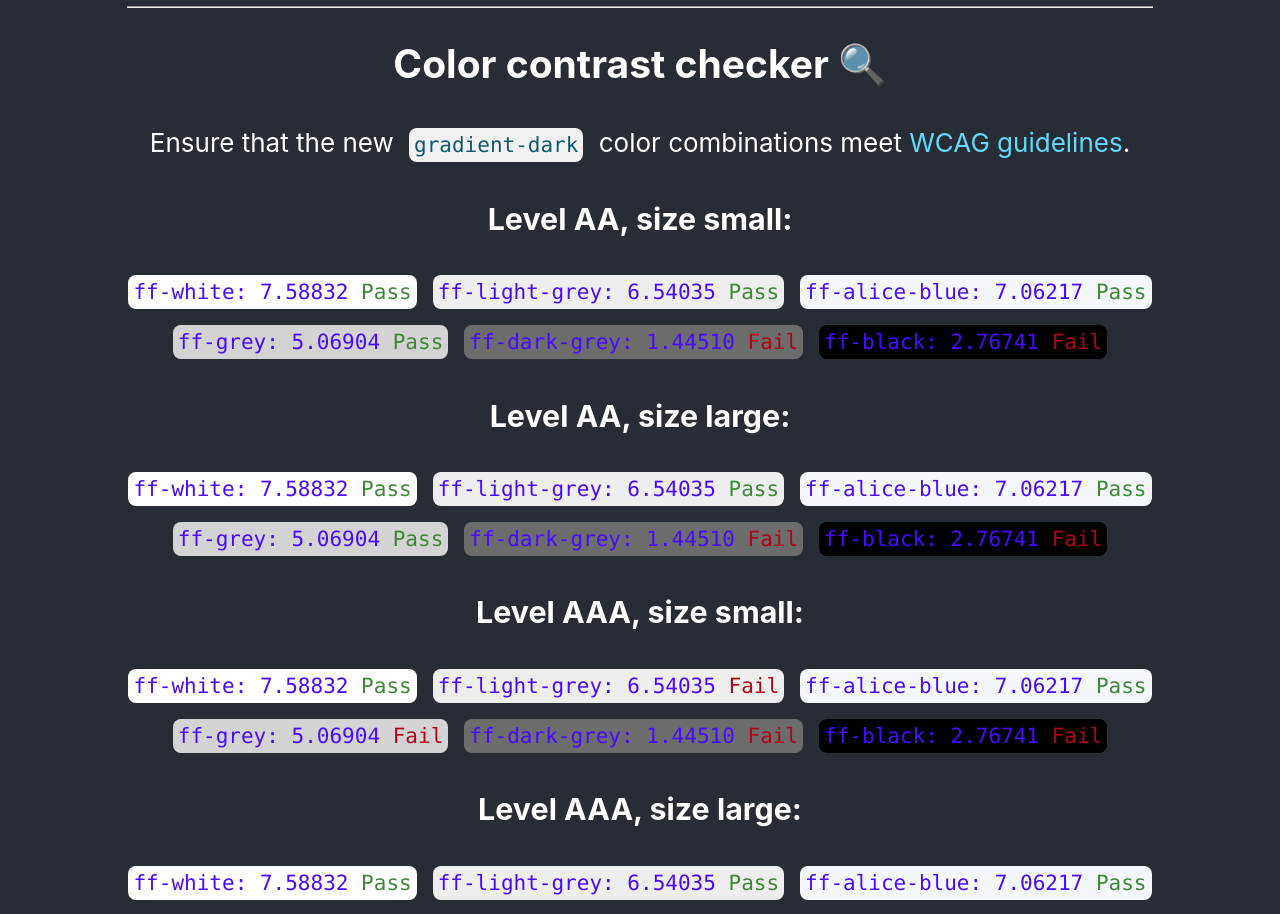
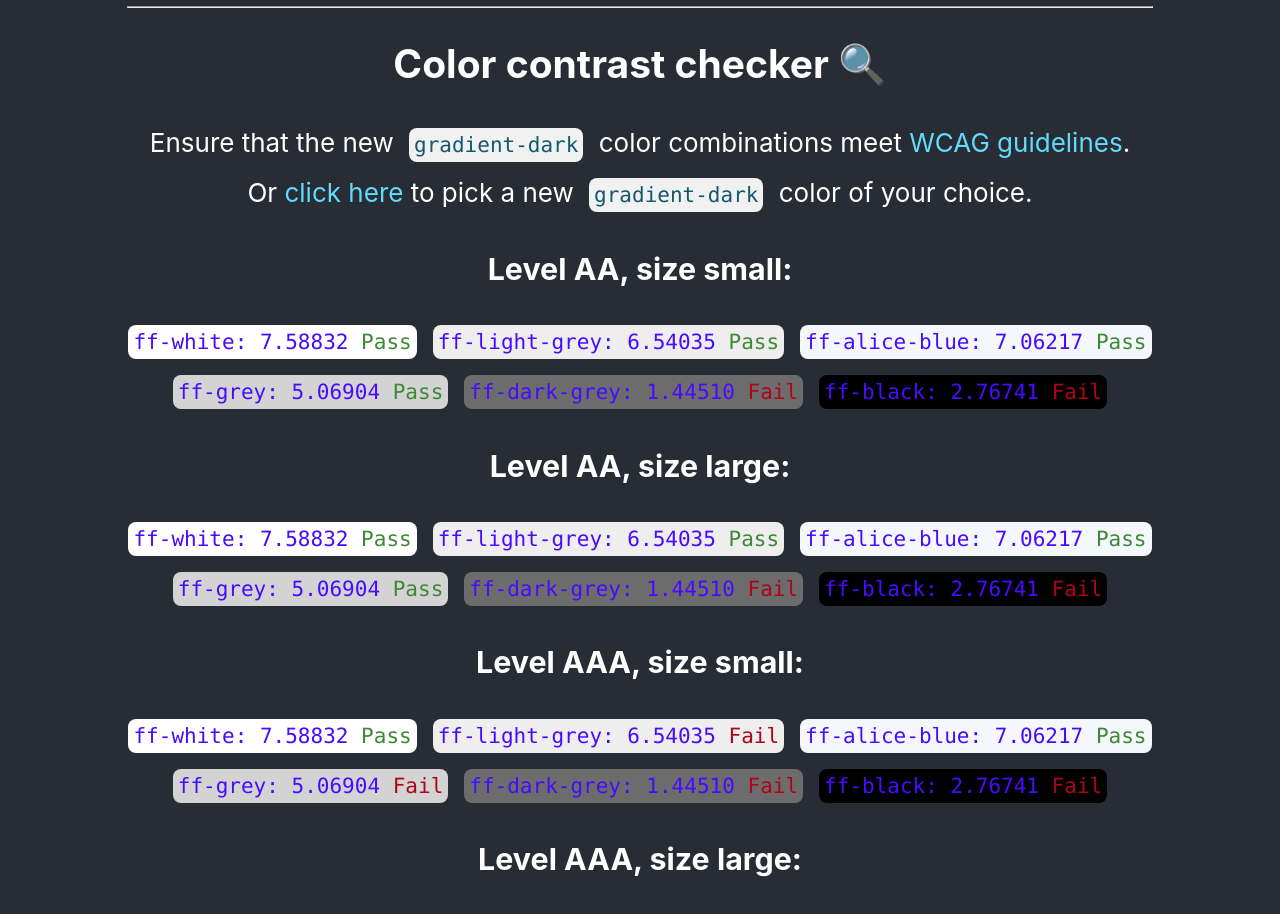
Before and after one commit to lam-tiffany/ff-brand-colors-generator, a React (Create React App) app: page / in a window 1280 px wide. Shown: the part 820-1734 px from the top of the page. Built offline with nearby package versions, Linux system fonts and the light colour scheme.

Commit message:
Allows change picking a new gradient color manually (in color contrast checker section)

```diff
--- a/src/App.css
+++ b/src/App.css
@@ -33,7 +33,7 @@ blockquote {
   border-left: 5px solid white;
 }
 
-.block-picker {
+.block-picker, .sketch-picker, .sketch-gradient input  {
   margin: 15px auto;
 }
 
--- a/src/App.js
+++ b/src/App.js
@@ -1,7 +1,7 @@
 import './App.css';
 import tinycolor from 'tinycolor2';
 import React, { Component } from 'react';
-import { BlockPicker } from 'react-color';
+import { BlockPicker, SketchPicker } from 'react-color';
 import Color from './components/Color';
 import ContrastChecker from './components/ContrastChecker';
 
@@ -10,7 +10,8 @@ class App extends Component {
     primary: '#794cff',
     gradientDark: '#480bff',
     copied: false,
-    wcagExpand: false
+    wcagExpand: false,
+    sketchExpand: false
   }
 
   handleChangeComplete = (newPrimary) => {
@@ -29,13 +30,13 @@ class App extends Component {
     this.setState({ ...this.state, copied: true });
   };
 
-  handleWcagToggle = () => {
-    this.setState({ ...this.state, wcagExpand: !this.state.wcagExpand });
+  handleExpandToggle = (e, name) => {
+    this.setState({ ...this.state, [name]: !this.state[name] });
   }
 
 
   render() {
-    const { primary, gradientDark, copied, wcagExpand } = this.state;
+    const { primary, gradientDark, copied, wcagExpand, sketchExpand } = this.state;
     return (
       <div className="App">
         <header>
@@ -69,10 +70,22 @@ class App extends Component {
           <hr />
           <section>
             <h2>Color contrast checker 🔍</h2>
-            <p>Ensure that the new <code>gradient-dark</code> color combinations meet <span className='App-link' onClick={this.handleWcagToggle} title='Web Content Accessibility Guidelines (Version 2.0)'>WCAG guidelines</span>.</p>
+            <p>Ensure that the new <code>gradient-dark</code> color combinations meet <span className='App-link' onClick={(e) => this.handleExpandToggle(e, 'wcagExpand')} title='Web Content Accessibility Guidelines (Version 2.0)'>WCAG guidelines</span>.
+
             {wcagExpand && <blockquote cite="https://webaim.org/resources/contrastchecker/"><small>
             WCAG 2.0 level AA requires a contrast ratio of at least 4.5:1 for normal text and 3:1 for large text. WCAG Level AAA requires a contrast ratio of at least 7:1 for normal text and 4.5:1 for large text.<br />
-            Large text is defined as 14 point (typically 18.66px) and bold or larger, or 18 point (typically 24px) or larger. <br/> For more details, please visit <a className='App-link' href='https://www.w3.org/TR/2008/REC-WCAG20-20081211/#contrast-ratiodef' target='_blank' rel="noreferrer" title='Web Content Accessibility Guidelines (Version 2.0)'>Web Content Accessibility Guidelines (Version 2.0)</a>.</small></blockquote>}
+            Large text is defined as 14 point (typically 18.66px) and bold or larger, or 18 point (typically 24px) or larger. <br /> For more details, please visit <a className='App-link' href='https://www.w3.org/TR/2008/REC-WCAG20-20081211/#contrast-ratiodef' target='_blank' rel="noreferrer" title='Web Content Accessibility Guidelines (Version 2.0)'>Web Content Accessibility Guidelines (Version 2.0)</a>.</small></blockquote>}
+
+              <br />Or <span className='App-link' onClick={(e) => this.handleExpandToggle(e, 'sketchExpand')} title='Sketch Picker'>click here</span> to pick a new <code>gradient-dark</code> color of your choice.</p>
+            {sketchExpand &&
+              <form className='sketch-gradient'>
+                <SketchPicker color={gradientDark} onChangeComplete={this.handleChangeComplete} />
+                <input className='text-area' type="text" id="gradient-dark" name="gradient-dark" value={gradientDark} />
+                <input className='btn' type="submit" value={!copied ? 'Copy' : 'Copied!'} onClick={this.handleCopyText} disabled={copied ? true : false} />
+                <hr/>
+              </form>
+            }
+
             <h3>Level AA, size small:</h3>
             <ContrastChecker
               foregroundColor={gradientDark}
@@ -93,6 +106,7 @@ class App extends Component {
               foregroundColor={gradientDark}
               level='AAA'
               fontSize='large' />
+
           </section>
           <hr/>
         </main>
```
Also changed, not shown: 1 other file (tests, documents, lock files or other folders).
